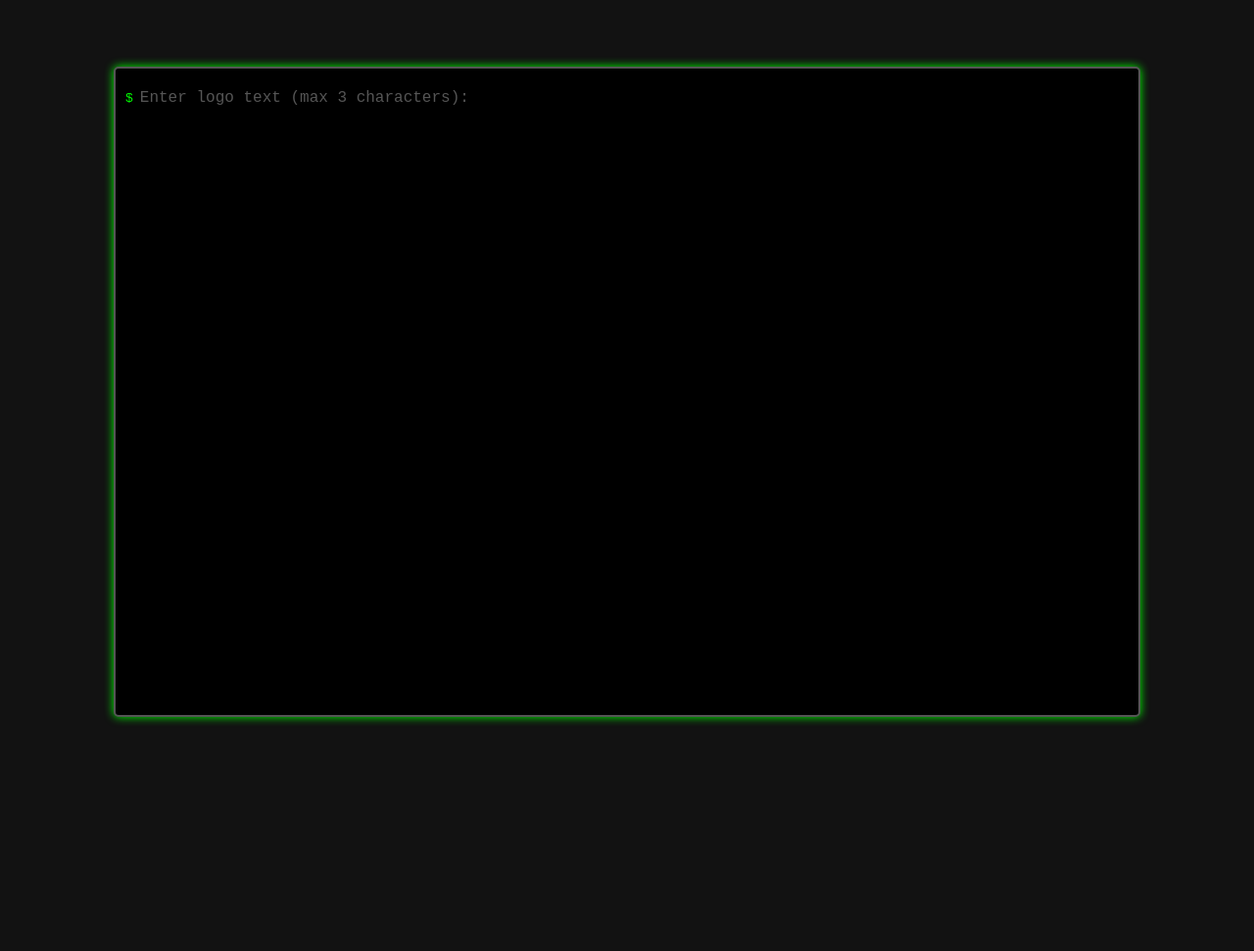
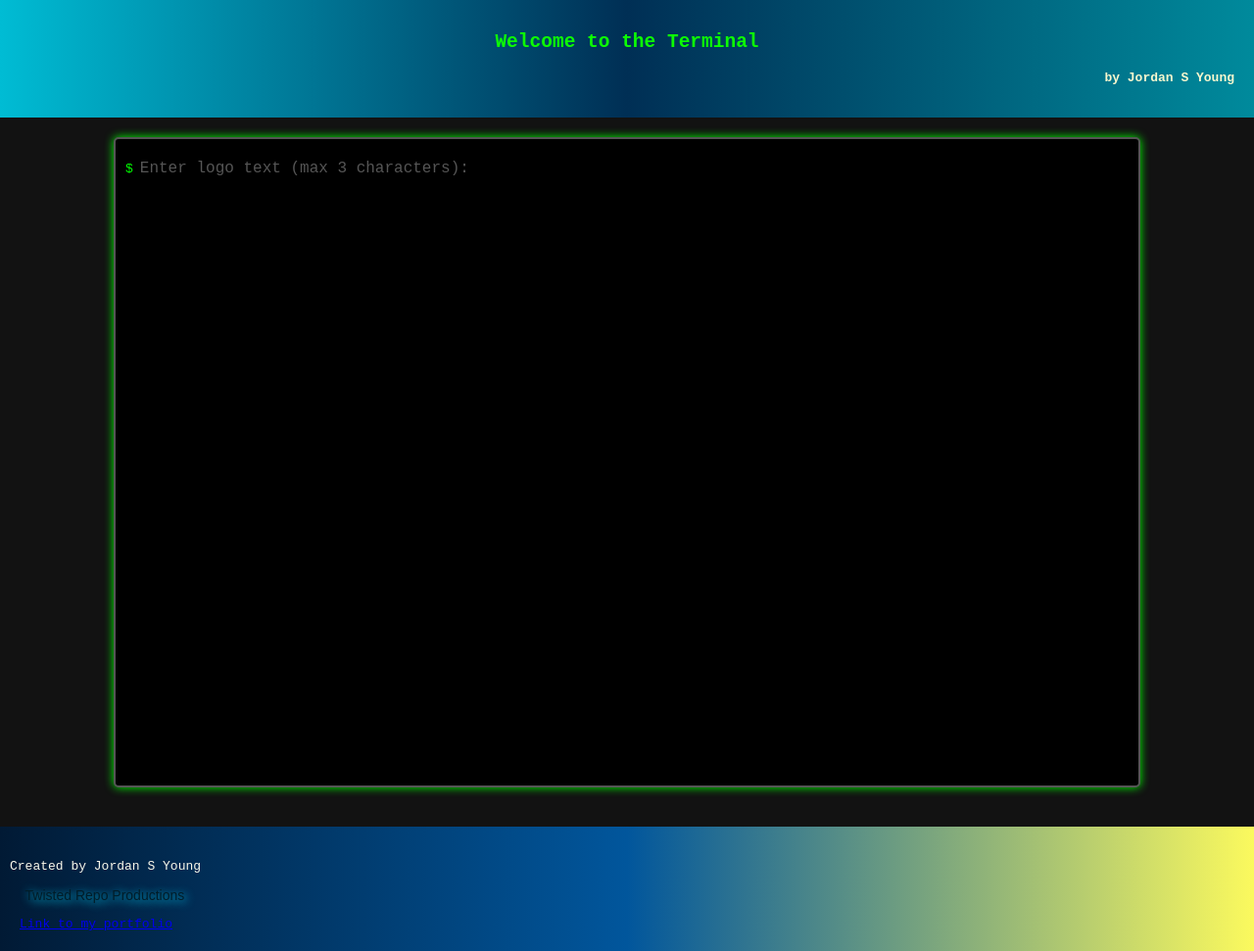
Before and after one commit to JordanYoungCodes/ch10webDemonstration, a plain HTML site: page index.html in a window 1280 px wide. Shown: the whole page at 98% size. Before the commit the page ends 800 px from the top, so only its background shows below. Drawn offline with Linux system fonts and the light colour scheme.

Commit message:
many changes before deploy

```diff
--- a/assets/styles.css
+++ b/assets/styles.css
@@ -1,4 +1,6 @@
 body {
+    display: flex;
+    flex-direction: column;
     font-family: monospace;
     background-color: #121212;
     color: #00ff00;
@@ -7,13 +9,14 @@ body {
     display: flex;
     justify-content: center;
     align-items: center;
-    height: 100vh;
-    overflow: hidden;
+    min-height: 100vh;
+    overflow: scroll;
   }
+
   .terminal {
     background-color: #000;
     width: 80%;
-    height: 80%;
+    min-height: 80vh;
     border: 2px solid #555;
     border-radius: 5px;
     padding: 10px;
@@ -83,3 +86,55 @@ body {
   .btn:hover {
     background-color: #0056b3;
   }
+
+  :root{
+    --header-bac-color: linear-gradient(to right, #00bcd4, #002f55, #008a9c);
+    --header-text-color: rgb(12, 253, 3);
+    --button-bac-color: rgb(0, 0, 190);
+    --button-text-color: rgb(248, 247, 206);
+    --button-shadow-color: 3px 3px 12px rgb(248, 248, 150);
+    --image-color: linear-gradient(to right, rgb(0, 0, 190), rgb(1, 1, 65));
+    --root-bac-color: rgb(3, 0, 17);
+    --root-text-color: rgb(250, 248, 235);
+    --root-text-shadow: 3px 3px 12px rgb(250, 250, 208);
+    --footer-bac-color: linear-gradient(to right, #011933, #01569c, #fffc5d);
+}
+
+#port {
+    padding-left: 20px;
+}
+
+footer {
+    margin-top: 40px;
+    padding-left: 5%;
+    width: 100%;
+    height: 15%;
+    background: var(--footer-bac-color);
+    align-content: center;
+    padding: 20px 10px
+}
+
+body {
+    margin-left: 0px;
+}
+
+footer p {
+    margin-left: 10px;
+    color: var(--root-text-color)
+}
+
+header {
+    width: 100%;
+    min-height: 15vh;
+    align-content: center;
+    background: var(--header-bac-color);
+    color: var(--header-text-color);
+    margin-bottom: 20px;
+    justify-items: center;
+}
+
+.subheading {
+    justify-self: flex-end;
+    margin-right: 20px;
+    color: var(--button-text-color)
+}
--- a/index.html
+++ b/index.html
@@ -7,6 +7,10 @@
     <link rel="stylesheet" href="./assets/styles.css">
 </head>
 <body>
+    <header>
+        <h2 class="headertext">Welcome to the Terminal</h2>
+        <h4 class="subheading">by Jordan S Young</h4>
+    </header>
     <div class="terminal">
         <div class="output" id="output"></div>
         <div class="input-line">
@@ -14,7 +18,30 @@
         </div>
         <a id="download-link" class="btn btn-primary mt-3" >Download Logo</a>
       </div>
-
+      <footer>
+        <div class="footer">
+            <p>Created by Jordan S Young</p>
+            <style>
+                @keyframes colorChange {
+                  0% { text-shadow: 2px 2px 10px rgb(0, 217, 255); }
+                  20% { text-shadow: 2px 2px 10px yellow; }
+                  40% { text-shadow: 2px 2px 10px orange; }
+                  60% { text-shadow: 2px 2px 10px white; }
+                  80% { text-shadow: 2px 2px 10px rgb(252, 4, 45); }
+                  100% { text-shadow: 2px 2px 10px green; }
+                }
+              </style>
+            <p style="
+                margin-left: 2%;
+                color: rgb(0, 29, 41);
+                font-size: 14px;
+                font-family: Arial, sans-serif;
+                animation: colorChange 5s infinite;">
+                Twisted Repo Productions
+            </p>
+            <a href="https://jordanyoungcodes.github.io/jsy-chalange2-portfolio/" id="port">Link to my portfolio</a>
+        </div>
+    </footer>
 
     <script src="./assets/index.js"></script>
   </body>
```
